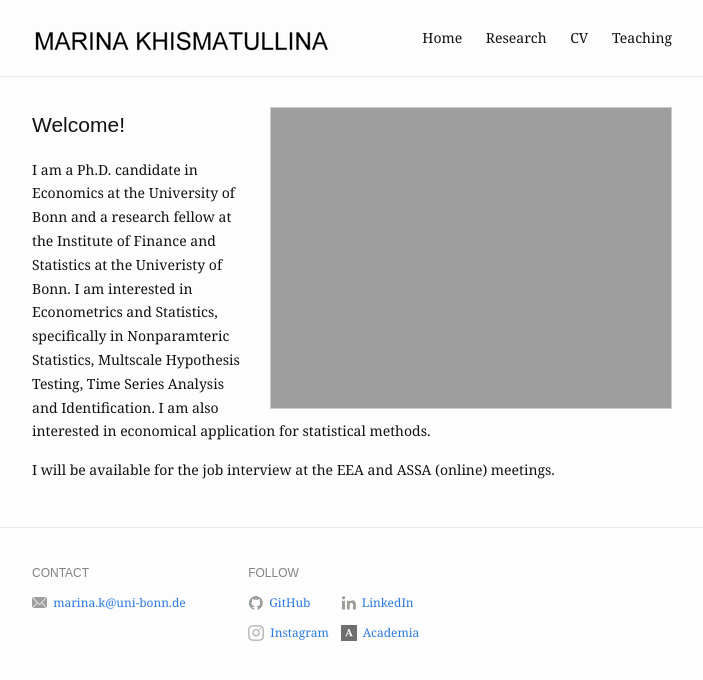
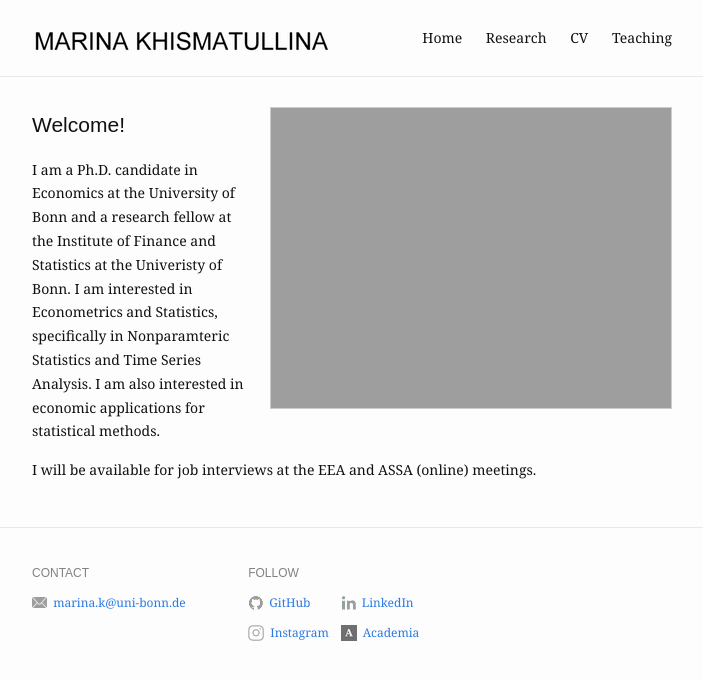
Before and after one commit to marina-khi/marina-khi.github.io, a Jekyll site: the page built from index.markdown, in a window 1280 px wide. Shown: the top 680 px of the page, without its empty margins (288-991 px from the left). Built offline with Jekyll 4.4.1, drawn with Linux system fonts in a browser that asks for light colours.

Commit message:
Updated CV

```diff
--- a/index.markdown
+++ b/index.markdown
@@ -10,6 +10,6 @@ profile_picture:
 
 ## Welcome!
 
-I am a Ph.D. candidate in Economics at the University of Bonn and a research fellow at the Institute of Finance and Statistics at the Univeristy of Bonn. I am interested in Econometrics and Statistics, specifically in Nonparamteric Statistics, Multscale Hypothesis Testing, Time Series Analysis and Identification. I am also interested in economical application for statistical methods.
+I am a Ph.D. candidate in Economics at the University of Bonn and a research fellow at the Institute of Finance and Statistics at the Univeristy of Bonn. I am interested in Econometrics and Statistics, specifically in Nonparamteric Statistics and Time Series Analysis. I am also interested in economic applications for statistical methods.
 
-I will be available for the job interview at the EEA and ASSA (online) meetings.
+I will be available for job interviews at the EEA and ASSA (online) meetings.
```
Also changed, not shown: 2 other files.
